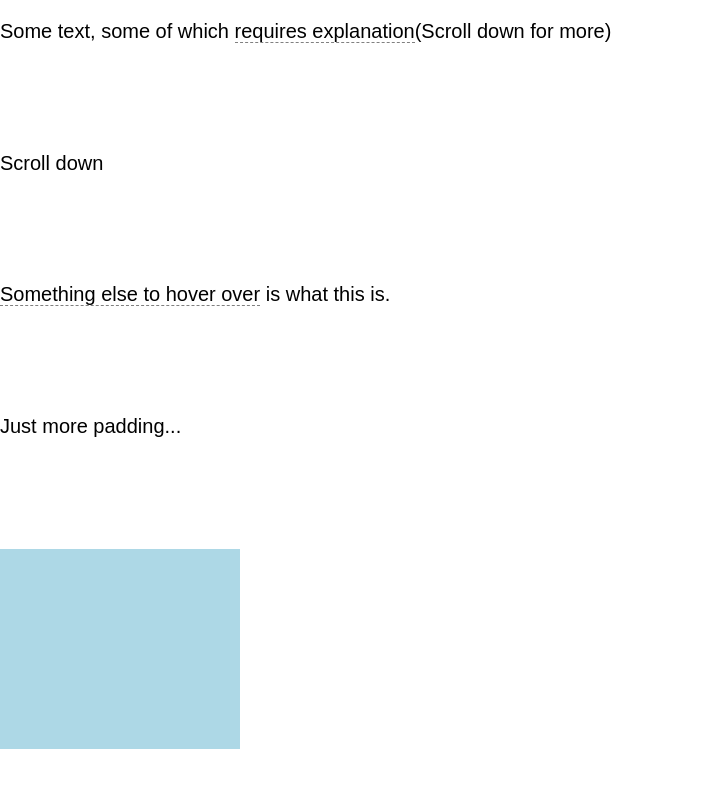
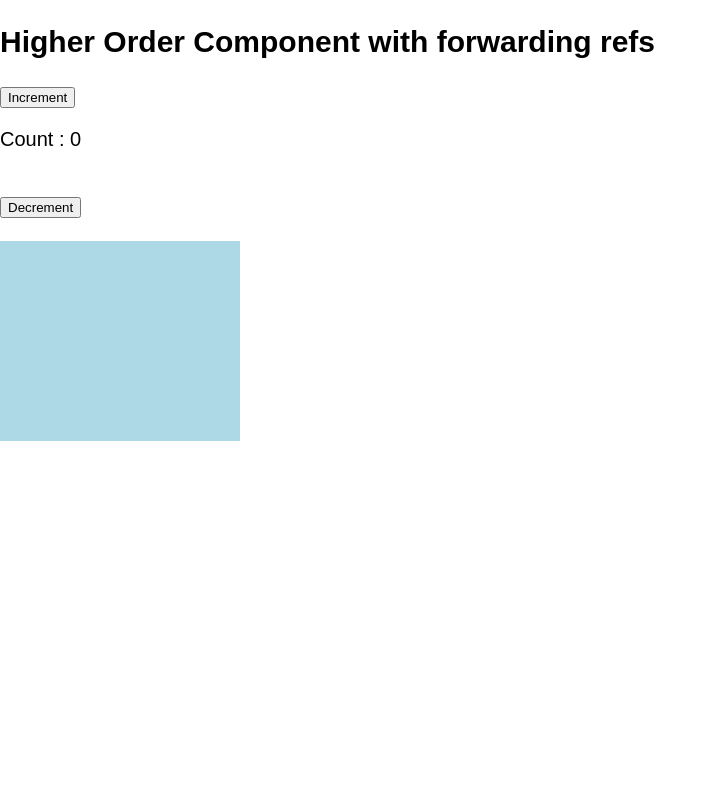
Before and after one commit to ZainPathan/Searchable-Product-Filter, a React (Create React App) app: page / in a window 1280 px wide. Shown: the top 788 px of the page, without its empty margins (0-717 px from the left). Built offline with nearby package versions, Linux system fonts and the light colour scheme.

Commit message:
Forwarding Refs - Forwarding Refs in HOC - Counter HOC example - not working

```diff
--- /dev/null
+++ b/src/forward-refs/CounterHOC.js
@@ -0,0 +1,73 @@
+import React from 'react';
+
+const withCounter = Component => {
+
+    class HOC extends React.Component {
+        constructor(props) {
+            super(props);
+            this.state = {
+                count: 0
+            };
+            let buttonRef = this.props.forwardedRefs;
+            this.update = this.update.bind(this);
+        }
+
+        update = type => {
+            console.log(this.buttonRef);
+            this.props.logOnConsole();
+            if( type === 'Inc' ) {
+                this.setState( ({count}) => ({count: count + 1}) );
+            } else if ( type === 'Dec' ) {
+                this.setState( ({count}) => ({count: count - 1 }) );
+            }
+        }
+
+        render() {
+            return (
+                <React.Fragment>
+                    <h2>Higher Order Component with forwarding refs</h2>
+                    <Component {...this.state} ref={this.props.forwardedRefs} update={this.update}/>
+                </React.Fragment>
+            );
+        }
+    }
+
+    return React.forwardRef( (props, ref, logOnConsole) => {
+        return <HOC forwardedRefs={ref} logging={logOnConsole} {...props}/>
+    });
+};
+
+const Counter = ( {count, update, ref} ) => (
+    <div>
+        <button ref={ref} onClick={ () => update('Inc')}>Increment</button>
+        <br/>
+        <p>Count : {count}</p>
+        <br/>
+        <button onClick={ () => update('Dec')}>Decrement</button>
+    </div>
+);
+
+const CounterExample = withCounter(Counter);
+
+class CounterExampleApp extends React.Component {
+
+    constructor(props) {
+        super(props);
+        const buttonRef = React.createRef();
+        this.logOnConsole = this.logOnConsole.bind(this);
+    }
+
+    logOnConsole() {
+        console.log('Button Forwarded Ref value : ', this.buttonRef.current.offsetTop);
+    }
+
+    render() {
+        return (
+            <div>
+                <CounterExample ref={this.buttonRef} logOnConsole={this.logOnConsole}/>
+            </div>
+        );
+    }
+}
+
+export default CounterExampleApp;
--- a/src/index.js
+++ b/src/index.js
@@ -23,6 +23,7 @@ import MultipleContextParentApp from './context/multiple-contexts/MultipleContex
 import ContextWHOCApp from './context/context-with-hoc/ContextWHOCApp';
 import ParentComponent from './portals/ParentComponent';
 import TooltipApp from "./portals/portals-tooltip-ex/TooltipApp";
+import CounterExampleWFRefs from './forward-refs/CounterHOC';
 
 const PRODUCTS = [
     {category: 'Sporting Goods', price: '$49.99', stocked: true, name: 'Football'},
@@ -34,7 +35,7 @@ const PRODUCTS = [
 ];
 
 ReactDOM.render(
-    <TooltipApp />,
+    <CounterExampleWFRefs />,
     document.getElementById('root')
 );
 
@@ -173,3 +174,10 @@ ReactDOM.render(
     document.getElementById('app-root')
 );
 */
+
+/* Portal Tooltip example
+ReactDOM.render(
+    <TooltipApp />,
+    document.getElementById('root')
+);
+*/
```
